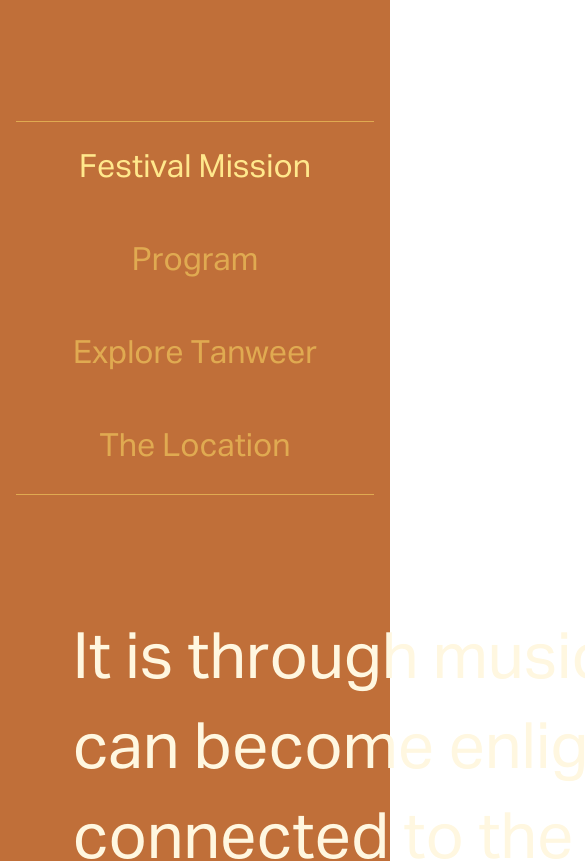
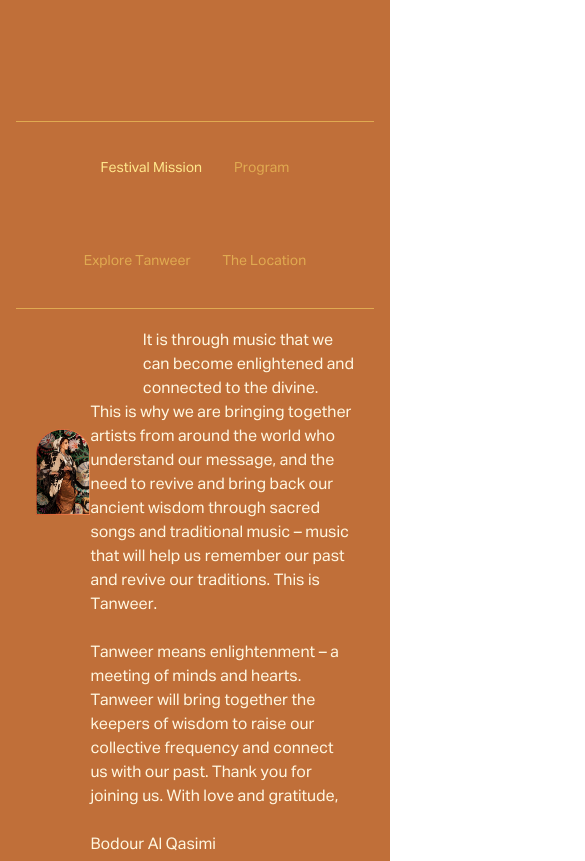
Before and after one commit to JoySarkarBD/tanweer, a React (Vite) app: page / in a window 390 px wide. Shown: the part 920-1781 px from the top of the page, 585 px wide, since content can reach past the window. Built offline with nearby package versions, Linux system fonts and the light colour scheme.

Commit message:
fix: about desktop, laptop responsive done

```diff
--- a/src/components/AboutPrograms/AboutPrograms.jsx
+++ b/src/components/AboutPrograms/AboutPrograms.jsx
@@ -20,51 +20,56 @@
   };
   return (
     <>
-      <div className="container pt-[80px] bg-[#C06F39] ">
-        <div className="tabs flex justify-center items-center">
+      <div className='container pt-[80px] bg-[#C06F39] '>
+        <div className='tabs flex justify-center items-center'>
           {tabs.map((tab, index) => (
             <div
               key={index}
               className={` tab ${
                 index === activeTab
-                  ? "active text-[#ffe88c] px-10 text-[32px] h-[93px] "
-                  : "px-10 text-[#e0aa51] text-[32px] h-[93px] "
+                  ? "active text-[#ffe88c] xl:px-10 lg:px-7 md:px-3 xl:text-[32px] lg:text-[28px] md:text-[24px] h-[93px]  "
+                  : " xl:px-10 lg:px-7 md:px-3 text-[#e0aa51] xl:text-[32px] lg:text-[28px] md:text-[24px] h-[93px]  "
               }`}
-              onClick={() => handleTabClick(index)}
-            >
+              onClick={() => handleTabClick(index)}>
               {tab}
             </div>
           ))}
         </div>
 
-        <div className="tab-content">
+        <div className='tab-content'>
           {tabs[activeTab] === "Festival Mission" && (
             <>
-              <div className="flex justify-around pt-[100px] ">
-                <div className="pt-[100px] w-[425px] h-[672px]">
-                  <img
-                    src={festiveImg}
-                    alt=""
-                    className="max-w-[425px] w-full "
-                  />
+              <div className='flex justify-around xl:pt-[100px] lg:pt-[80px] md:pt-[60px] '>
+                <div className='pt-[100px] xl:max-w-[425px] lg:max-w-[380px] md:max-w-[320px]  xl:h-[672px] lg:h-[630px] md:h-[580px] '>
+                  <img src={festiveImg} alt='' className=' w-full ' />
                 </div>
 
                 <div>
-                  <div className="w-[882px]">
-                    <h1 className="text-[#FFF7E0] text-[64px] font-medium leading-[90px] flex justify-end">
+                  <div className='xl:w-[882px] lg:w-[700px] md:w-[450px]   '>
+                    <h1 className='text-[#FFF7E0] 2xl:text-[64px] xl:text-[54px] lg:text-[44px] md:text-[30px] font-medium 2xl:leading-[90px] xl:leading-[80px] lg:leading-[70px] md:leading-[50px] flex justify-end'>
                       It is through music that we <br /> can become enlightened
-                       and<br /> connected to the divine.
+                      and
+                      <br /> connected to the divine.
                     </h1>
                   </div>
 
-                  <div className="text-[#FFF7E0] pt-[70px] w-full flex flex-col items-center">
-                    <p className="max-w-[631px] w-full text-[26px] pb-[26px]">
-                      This is why we are bringing together artists from around the world who understand our message, and the need to revive and bring back our ancient wisdom through sacred songs and traditionalmusic – music that will help us remember our past and revive our traditions. This is Tanweer.
-                    </p>
-
-                    <p className="max-w-[631px] w-full text-[26px]">
+                  <div className='text-[#FFF7E0] xl:pt-[70px] lg:pt-[55px] md:pt-[45px] xl:w-[631px] lg:w-[475px] md:w-[300px] flex flex-col  ms-auto'>
+                    <p className=' xl:text-[26px] lg:text-[22px] md:text-[18px] pb-[26px] flex justify-end'>
+                      This is why we are bringing together artists from around
+                      the world who understand our message, and the need to
+                      revive and bring back our ancient wisdom through sacred
+                      songs and traditional music – music that will help us
+                      remember our past and revive our traditions. This is
+                      Tanweer.
+                      <br />
+                      <br />
                       Tanweer means enlightenment – a meeting of minds and
-                      hearts. Tanweer will bring together the keepers of wisdom to raise our collective frequency and connect us with our past. Thank you for joining us. With love and gratitude,<span className="block pt-[22px]">Bodour Al Qasimi</span>
+                      hearts. Tanweer will bring together the keepers of wisdom
+                      to raise our collective frequency and connect us with our
+                      past. Thank you for joining us. With love and gratitude,
+                      <br />
+                      <br />
+                      Bodour Al Qasimi
                     </p>
                   </div>
                 </div>
```
